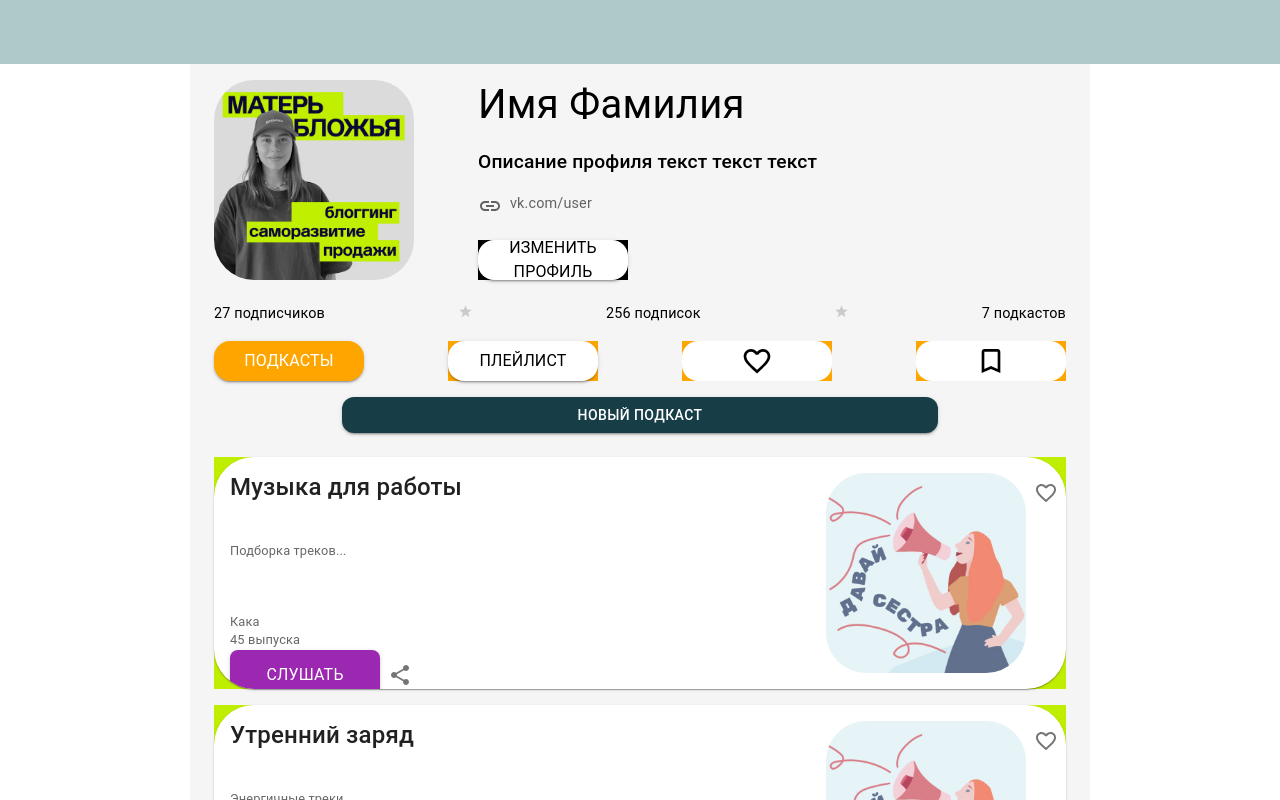
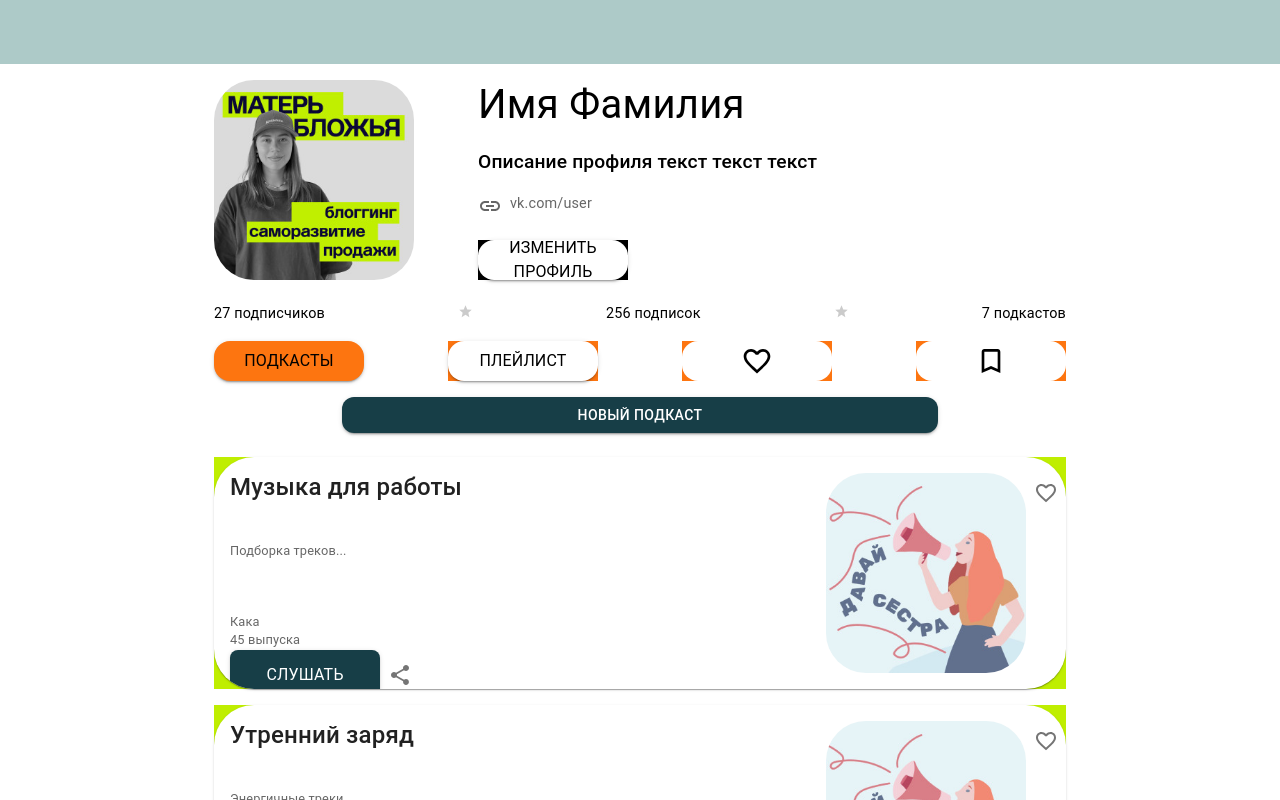
Before and after one commit to JenevyBatya/TuneTalk, a React (Create React App) app: page /profile in a window 1280 px wide. Shown: the top 800 px of the page. Built offline with nearby package versions, Linux system fonts and the light colour scheme.

Commit message:
Исправлены цвета кнопок. Состояние: до измененного border radius

```diff
--- a/src/page/profile.js
+++ b/src/page/profile.js
@@ -96,7 +96,7 @@
 export default function ProfilePage() {
     return (
         <Container maxWidth="md"
-                   sx={{bgcolor: '#f5f5f5', pt: 10, pl: 0}}> {/* Увеличен верхний отступ для содержимого */}
+                   sx={{bgcolor: '#ffffff', pt: 10, pl: 0}}> {/* Увеличен верхний отступ для содержимого */}
             <AppBar position="fixed" sx={{bgcolor: '#adcac8'}} elevation={0}>
                 <Toolbar sx={{height: 20}}/>
             </AppBar>
@@ -228,11 +228,11 @@
                                     <Box display="flex" alignItems="center">
                                         <Button
                                             variant="contained"
-                                            color="secondary"
                                             sx={{
                                                 width: {xs: '80px', sm: '100px', md: '150px'},
                                                 height: {xs: '40px', sm: '45px', md: '50px'},
                                                 borderRadius: 2,
+                                                bgcolor: "#173e47"
                                             }}
                                         >
                                             <Typography sx={{
@@ -343,11 +343,11 @@
                                 <Box display="flex" alignItems="center">
                                     <Button
                                         variant="contained"
-                                        color="secondary"
                                         sx={{
                                             width: {xs: '80px', sm: '100px', md: '150px'},
                                             height: {xs: '40px', sm: '45px', md: '50px'},
                                             borderRadius: 2,
+                                            bgcolor: "#173e47"
                                         }}
                                     >
                                         <Typography sx={{
@@ -420,8 +420,8 @@
         width: {xs: '90px', sm: '100px', md: '150px'},
         height: {xs: '30px', sm: '35px', md: '40px'},
         zIndex: 1,
-        bgcolor: activeButton === button ? 'orange' : '#ffffff',
-        color: activeButton === button ? 'white' : 'black',
+        bgcolor: activeButton === button ? '#fd7510' : '#ffffff',
+        color: 'black',
         borderRadius: 4,
     });
 
@@ -429,12 +429,12 @@
         width: {xs: '35px', sm: '100px', md: '150px'},
         height: {xs: '30px', sm: '35px', md: '40px'},
         zIndex: 1,
-        bgcolor: activeButton === button ? 'orange' : '#ffffff',
-        color: activeButton === button ? 'white' : 'black', // Оранжевый цвет для активной кнопки
+        bgcolor: activeButton === button ? '#fd7510' : '#ffffff',
+        color: 'black', // Оранжевый цвет для активной кнопки
         borderRadius: 4,
         '&:hover': {
             bgcolor: activeButton === button ? 'orange' : '#ffffff', // Отключаем изменение цвета при наведении
-            color: activeButton === button ? 'white' : 'black',
+            color:'black',
         },
     });
 
@@ -442,7 +442,7 @@
         position: 'absolute',
         width: {xs: '90px', sm: '100px', md: '150px'},
         height: {xs: '30px', sm: '35px', md: '40px'},
-        bgcolor: 'orange',
+        bgcolor: '#fd7510',
         opacity: activeButton === button ? 0 : 1, // Если кнопка активна, делаем бокс прозрачным
         zIndex: 0,
     });
@@ -450,7 +450,7 @@
         position: 'absolute',
         width: {xs: '35px', sm: '100px', md: '150px'},
         height: {xs: '30px', sm: '35px', md: '40px'},
-        bgcolor: 'orange',
+        bgcolor: '#fd7510',
         opacity: activeButton === button ? 0 : 1, // Если кнопка активна, делаем бокс прозрачным
         zIndex: 0,
     });
@@ -539,7 +539,7 @@
         backgroundColor: 'transparent',
         boxShadow: 'none',
         padding: '10px 20px',
-        borderBottom: activeButton === button ? '2px solid orange' : 'none', // Подчеркнуть активную кнопку
+        borderBottom: activeButton === button ? '2px solid #fd7510' : 'none', // Подчеркнуть активную кнопку
         '&:hover': {
             backgroundColor: 'transparent', // Отключаем цвет при наведении
         }
```
